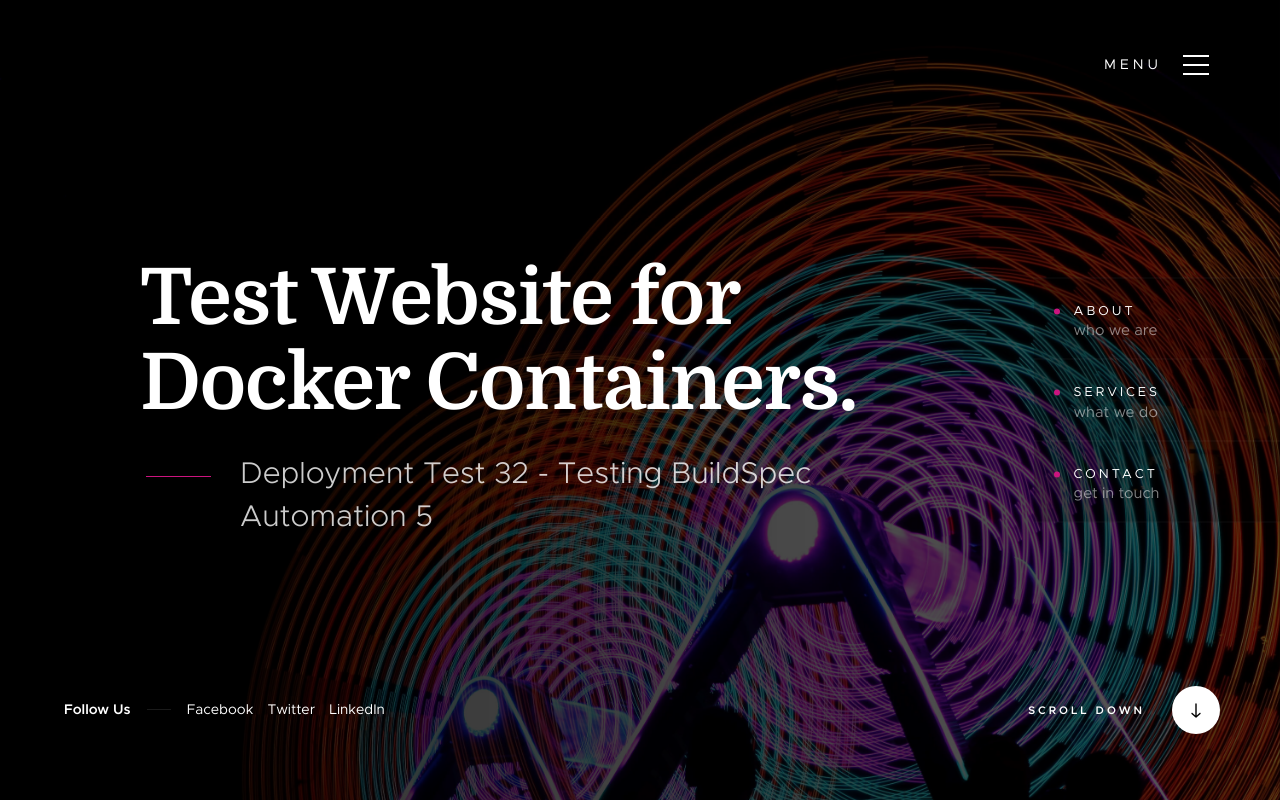
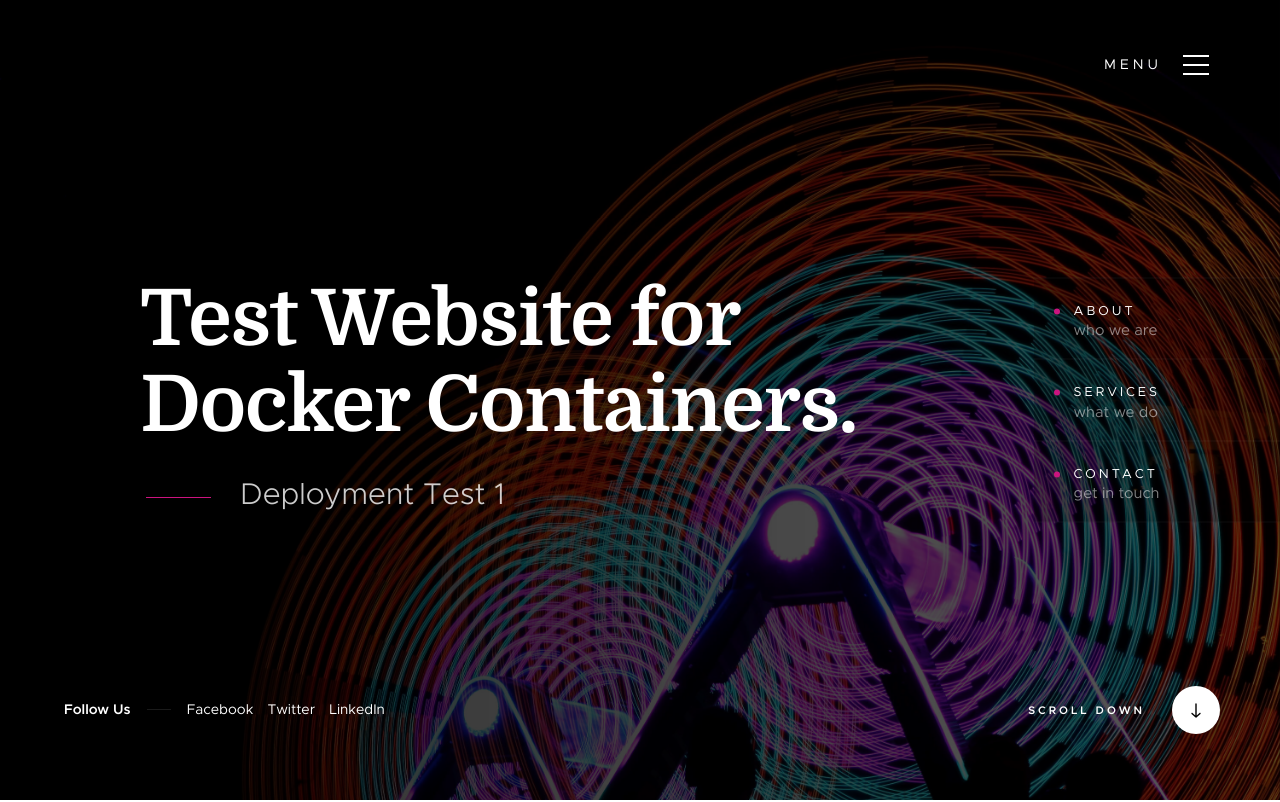
Before and after one commit to seankbeard/docker-sample, a plain HTML site: page webdemo/index.html in a window 1280 px wide. Shown: the top 802 px of the page. Drawn offline with Linux system fonts and the light colour scheme; files whose address does not match are found by name.

Commit message:
edited index.htm

```diff
--- a/webdemo/index.html
+++ b/webdemo/index.html
@@ -98,7 +98,7 @@
                 </h1>
 
                 <p>
-                Deployment Test 32 - Testing BuildSpec Automation 5
+                Deployment Test 1
                 </p>
             </div> <!-- end home-content__main -->
 
```
